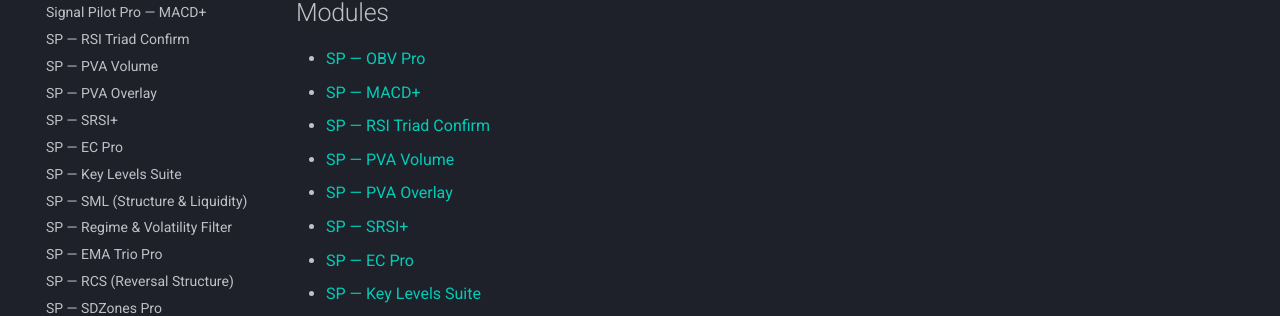
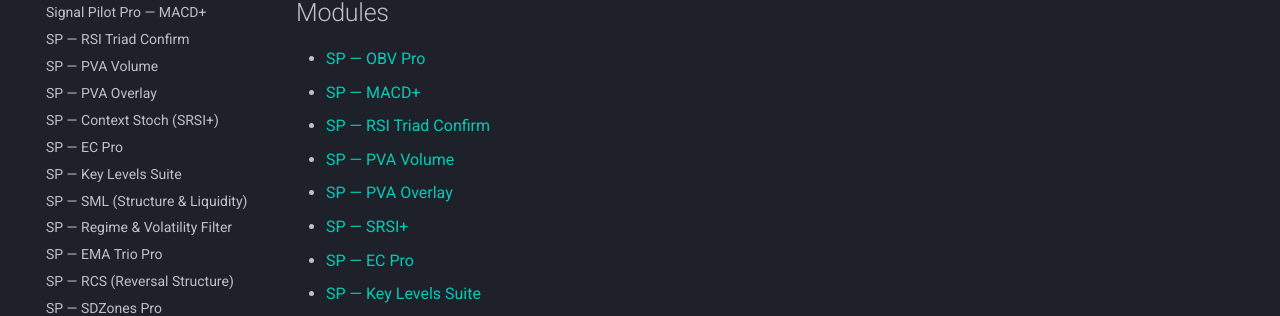
Before and after one commit to Signalpilot/signalpilot-docs, an MkDocs documentation site: the page built from docs/index.md, in a window 1280 px wide. Shown: the part 359-675 px from the top of the page. Built offline with MkDocs 1.6.1 and Material for MkDocs 9.7.7, drawn with Linux system fonts in a browser that asks for light colours; comment, search, counter and statistics services are not loaded.

Commit message:
Update mkdocs.yml

```diff
--- a/mkdocs.yml
+++ b/mkdocs.yml
@@ -47,7 +47,7 @@ nav:
     - SP — RSI Triad Confirm: sp-rsi-triad-confirm.md
     - SP — PVA Volume: sp-pva-volume.md
     - SP — PVA Overlay: sp-pva-overlay.md
-    - SP — SRSI+: sp-srsi-plus.md
+    - SP — Context Stoch (SRSI+): sp-contextstoch-rsi.md
     - SP — EC Pro: sp-ec-pro.md
     - SP — Key Levels Suite: sp-key-levels-suite.md
     - SP — SML (Structure & Liquidity): sp-sml-structure-liquidity.md
```
